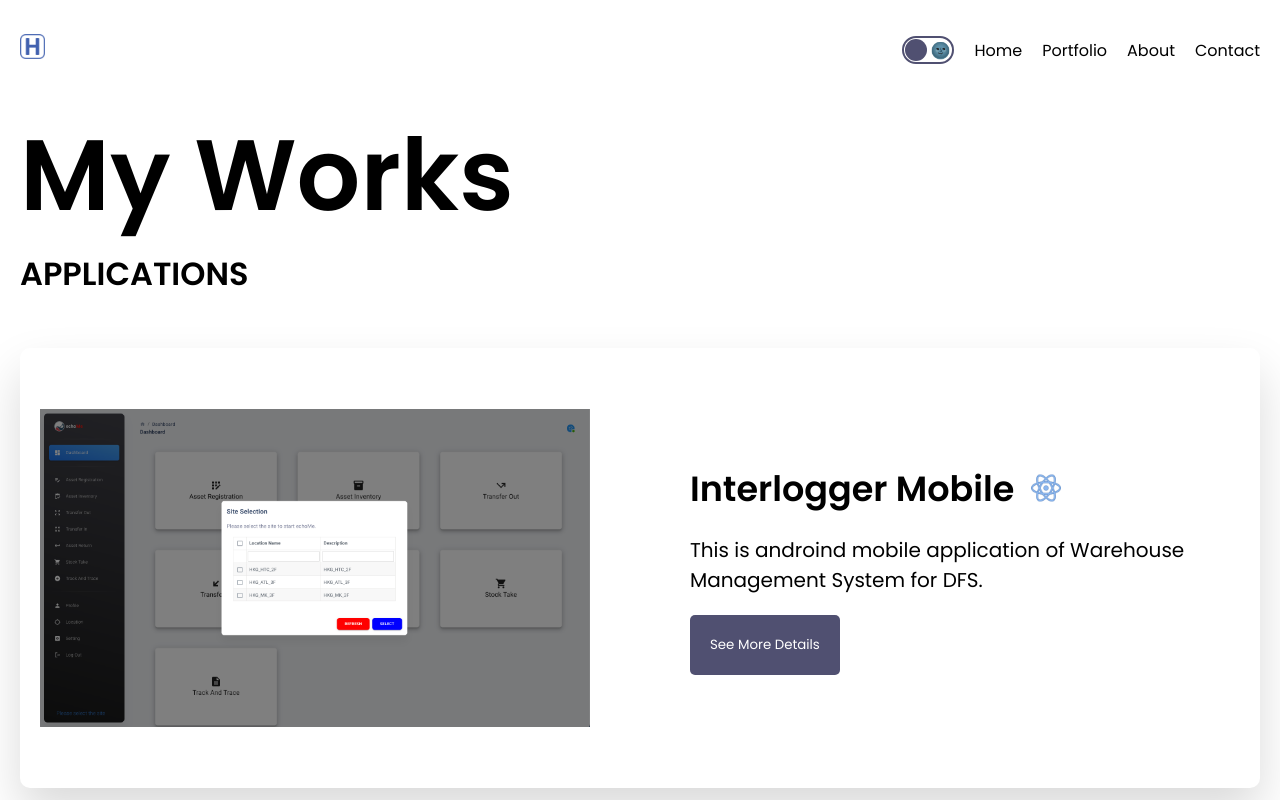
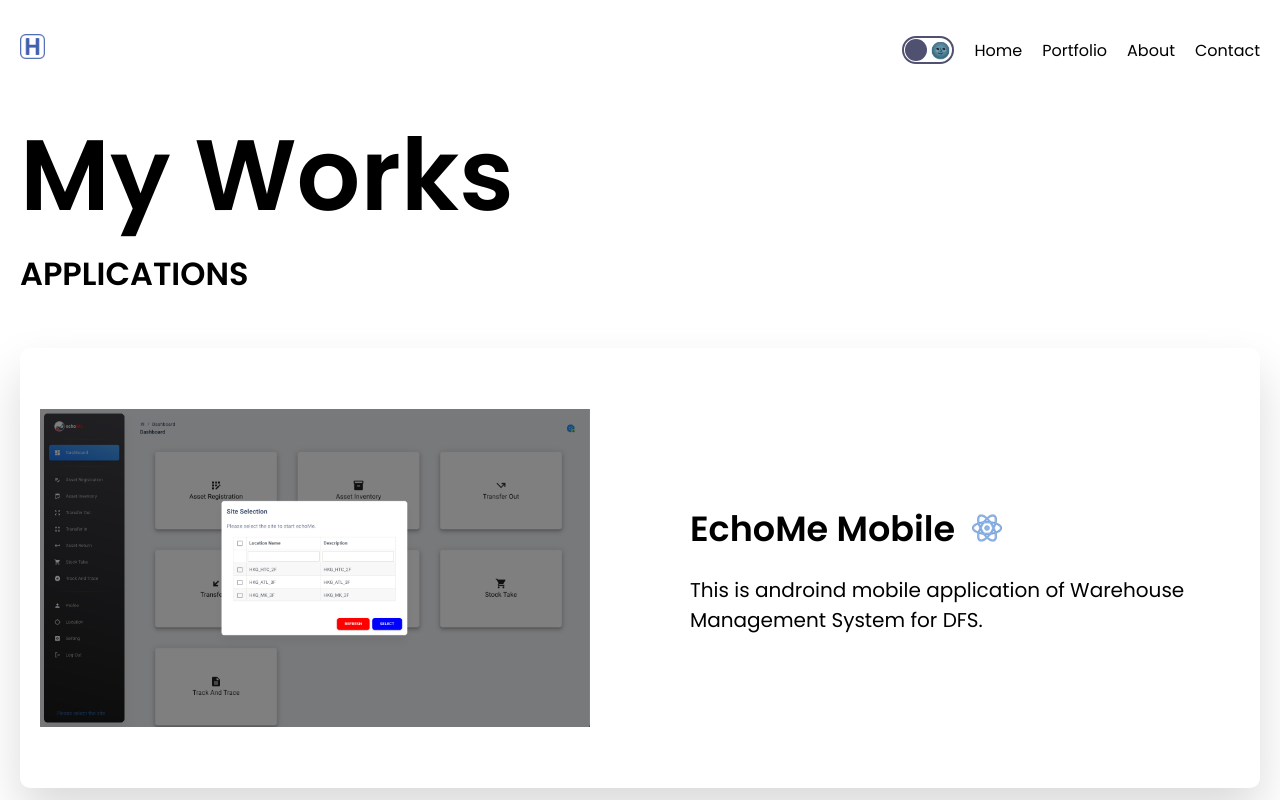
Before and after one commit to hohuns/hans-web, a Next.js app: page /portfolio/applications in a window 1280 px wide. Shown: the top 800 px of the page. Built offline with nearby package versions, Linux system fonts and the light colour scheme; no server answers.

Commit message:
button logic changed

```diff
--- a/src/app/portfolio/[category]/page.tsx
+++ b/src/app/portfolio/[category]/page.tsx
@@ -63,11 +63,13 @@
                 )}
               </div>
               <p className={styles.desc}>{item.desc}</p>
-              <Button
-                text="See More Details"
-                url={item?.link}
-                isTarget={true}
-              />
+              {item?.link && (
+                <Button
+                  text="See More Details"
+                  url={item?.link}
+                  isTarget={true}
+                />
+              )}
             </div>
             <div className={styles.img__Container}>
               <Image
--- a/src/app/portfolio/data.ts
+++ b/src/app/portfolio/data.ts
@@ -13,7 +13,7 @@
       title: "MegaWhale",
       desc: "This is web application of Warehouse Management System for DFS Group.",
       image: "/portfolio4.png",
-      link: "https://www.notion.so/hohuns17/MegaWhale-Web-Warehouse-Management-System-90d6bfe28eaf4b07ab10b9197de1cedd?pvs=4",
+      link: "",
       type: "React",
     },
     {
@@ -21,7 +21,7 @@
       title: "echoMe",
       desc: "This is web application of Warehouse Management System for DFS Group.",
       image: "/portfolio3.png",
-      link: "https://hohuns17.notion.site/EchoMe-Warehouse-Management-System-56a3e78f553d46998076663498ee9794",
+      link: "",
       type: "React",
     },
     {
@@ -68,10 +68,10 @@
   applications: [
     {
       id: 0,
-      title: "Interlogger Mobile",
+      title: "EchoMe Mobile",
       desc: "This is androind mobile application of Warehouse Management System for DFS.",
       image: "/portfolio3.png",
-      link: "https://www.notion.so/hohuns17/echoMe-Mobile-Warehouse-Management-System-c8ff7af429f64a7cb500c1d8ac93f53f?pvs=4",
+      link: "",
       type: "React",
     },
     {
```
Also changed, not shown: 1 other file (tests, documents, lock files or other folders).
